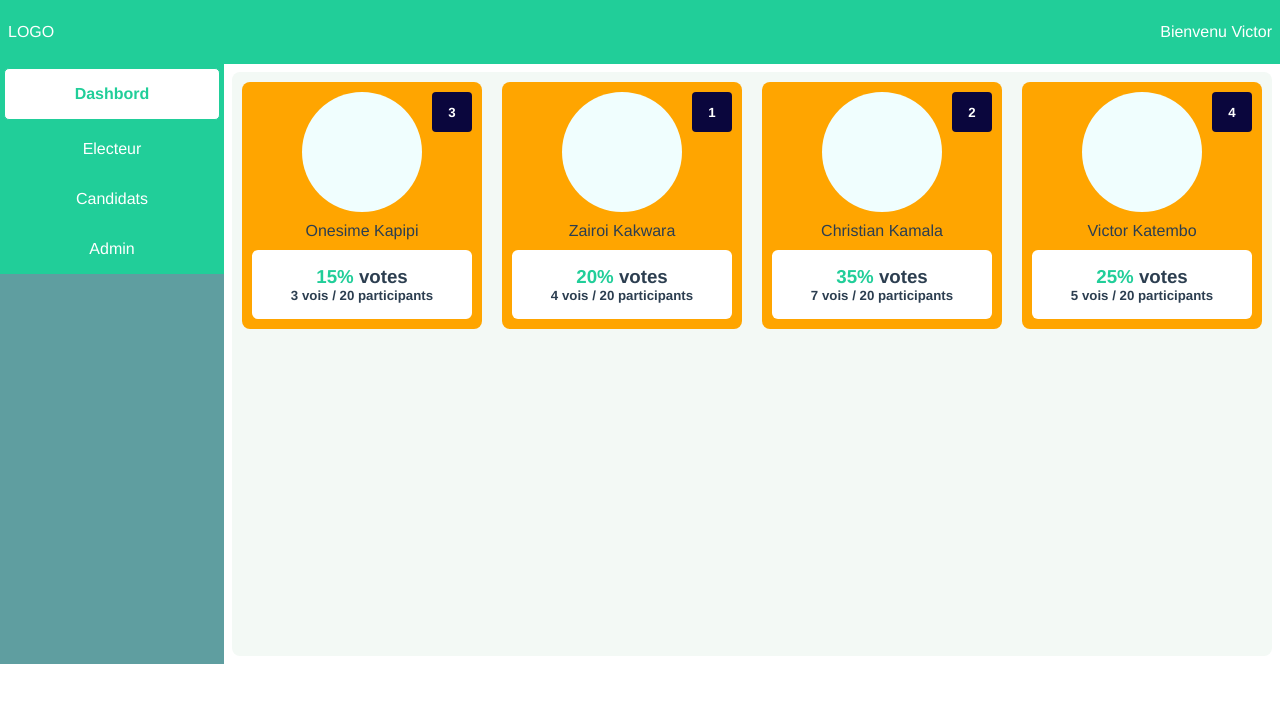
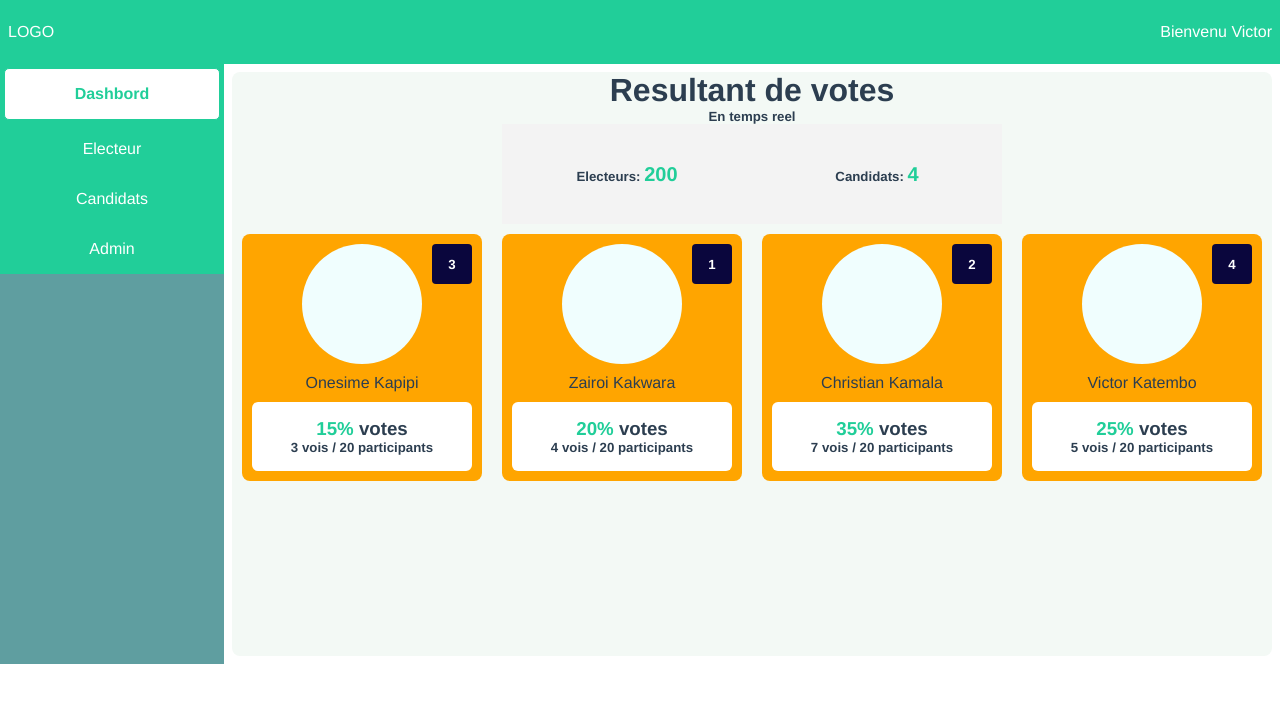
Before and after one commit to leenorshn/vue2-vote, a Vue app: page / in a window 1280 px wide. Shown: the top 702 px of the page. Built offline with nearby package versions, Linux system fonts and the light colour scheme.

Commit message:
dashbord done

```diff
--- a/src/App.vue
+++ b/src/App.vue
@@ -14,7 +14,20 @@
         </div>
       </div>
       <div class="main-side">
-        <vote-display-card v-for="(vote,index) in listVotes" :key="index" :candidat="vote"/>
+        <h1>Resultant de votes</h1>
+        <h5 class="temp">En temps reel</h5>
+        <div class="result-detail">
+           <div class="result-square">
+              <h5>Electeurs:   <span>200</span></h5>
+           </div>
+           <div class="result-square">
+              <h5>Candidats:   <span>{{candidatsNumber}}</span></h5>
+           </div>
+        </div>
+        <div class="candidats-list">
+<vote-display-card v-for="(candidat,index) in listVotes" :key="index" v-bind:candidat="candidat"/>
+        </div>
+
       </div>
     </div>
   </div>
@@ -57,6 +70,11 @@ export default {
       ],
     };
   },
+  computed:{
+    candidatsNumber(){
+      return this.listVotes.length;
+    }
+  }
 };
 </script>
 
@@ -132,9 +150,31 @@ header .logo {
 .main .main-side {
   flex: 7.5;
   background-color: #f3f9f5;
-  display: flex;
+  /* display: flex; */
   margin: 8px;
   border-radius: 8px;
   align-items: left;
 }
+.candidats-list{
+  display: flex;
+}
+.result-detail{
+  background-color: #f3f3f3;
+  width: 500px;
+  margin: 0 auto;
+  display: flex;
+  justify-content: center;
+  align-items: center;
+  height: 100px;
+}
+.result-detail span{
+  color:#21ce99;
+  font-size: 20px;
+}
+.result-square{
+  flex:1;
+  height: 100;
+}
+
+
 </style>
```
